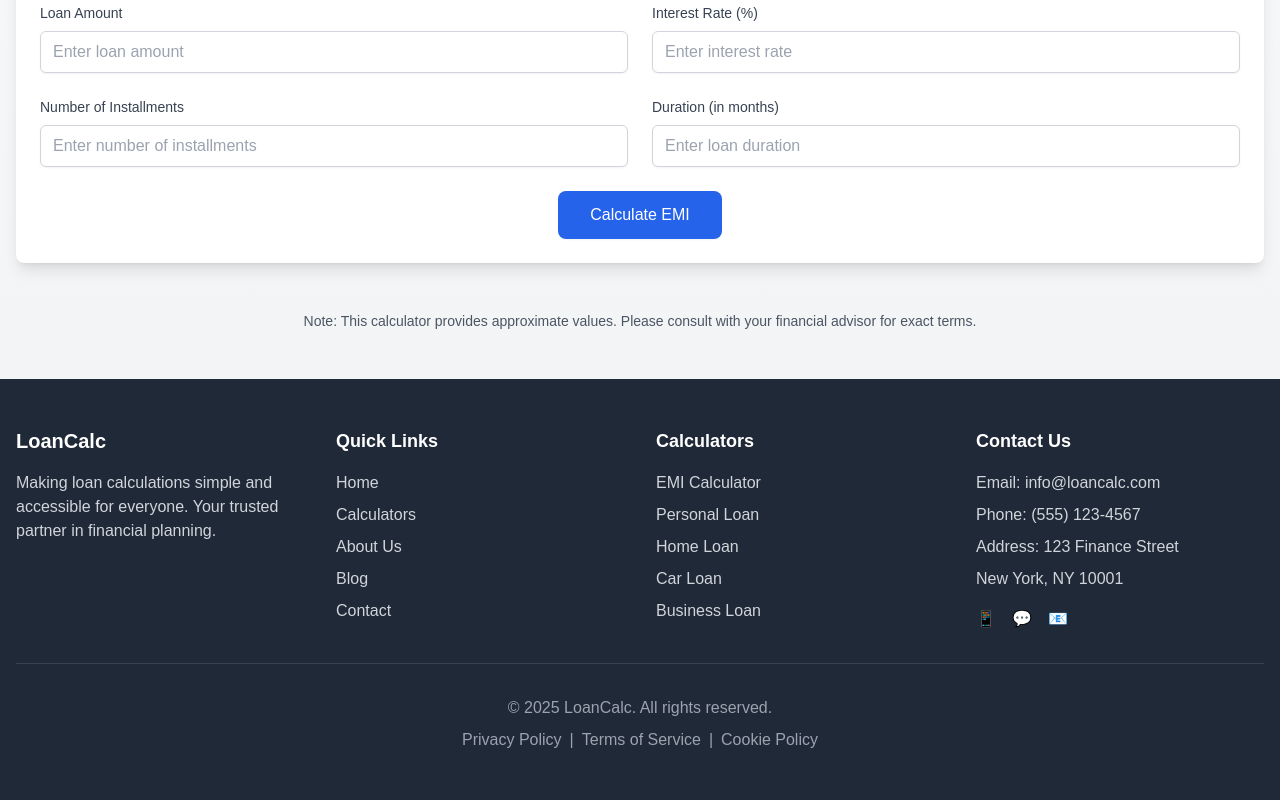
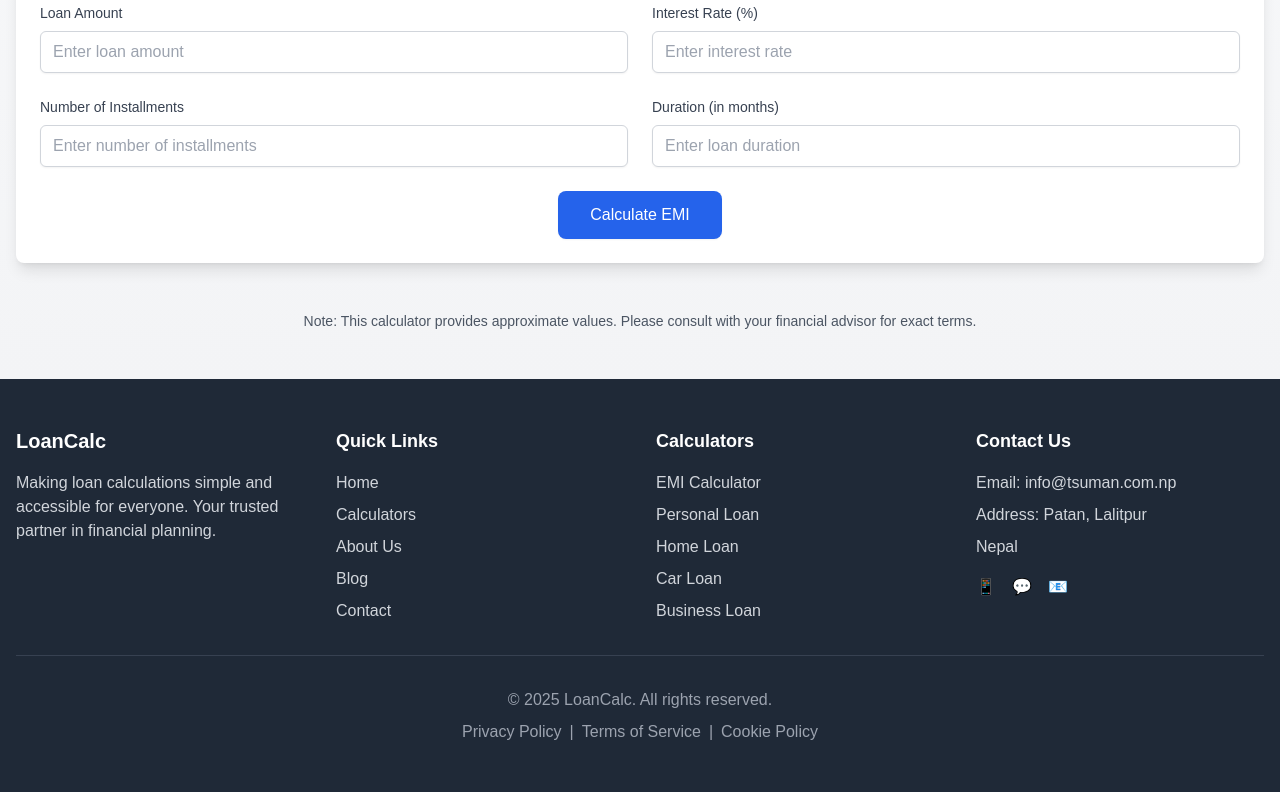
Before and after one commit to measman/loan-calculator, a Next.js app: page / in a window 1280 px wide. Shown: the part 573-1373 px from the top of the page. Built offline with nearby package versions, Linux system fonts and the light colour scheme.

Commit message:
contact info update

```diff
--- a/app/page.tsx
+++ b/app/page.tsx
@@ -679,10 +679,10 @@ export default function Home() {
             <div>
               <h4 className='text-lg font-semibold mb-4'>Contact Us</h4>
               <div className='space-y-2 text-gray-300'>
-                <p>Email: info@loancalc.com</p>
-                <p>Phone: (555) 123-4567</p>
-                <p>Address: 123 Finance Street</p>
-                <p>New York, NY 10001</p>
+                <p>Email: info@tsuman.com.np</p>
+                {/* <p>Phone: (555) 123-4567</p> */}
+                <p>Address: Patan, Lalitpur</p>
+                <p>Nepal</p>
               </div>
               <div className='mt-4 flex space-x-4'>
                 <a href='#' className='text-gray-300 hover:text-white'>
```
